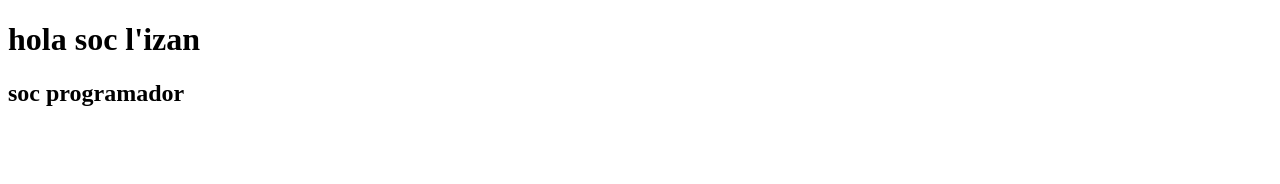
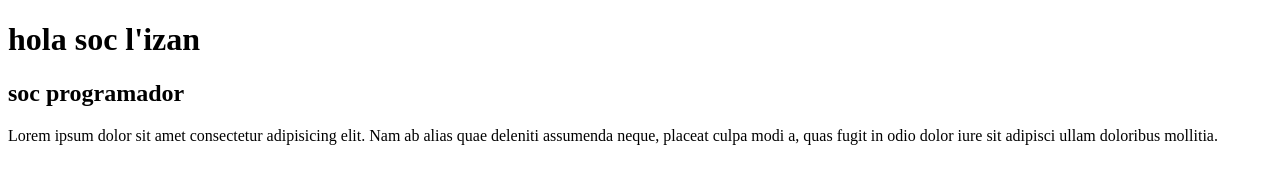
Before and after one commit to IzanDev2007/projecteTSDP2, a plain HTML site: page index.html in a window 1280 px wide. Drawn offline with Linux system fonts and the light colour scheme.

Commit message:
parragraf afegit

```diff
--- a/index.html
+++ b/index.html
@@ -8,5 +8,10 @@
   <body>
     <h1>hola soc l'izan</h1>
     <h2>soc programador</h2>
+    <p>
+      Lorem ipsum dolor sit amet consectetur adipisicing elit. Nam ab alias quae
+      deleniti assumenda neque, placeat culpa modi a, quas fugit in odio dolor
+      iure sit adipisci ullam doloribus mollitia.
+    </p>
   </body>
 </html>
```
